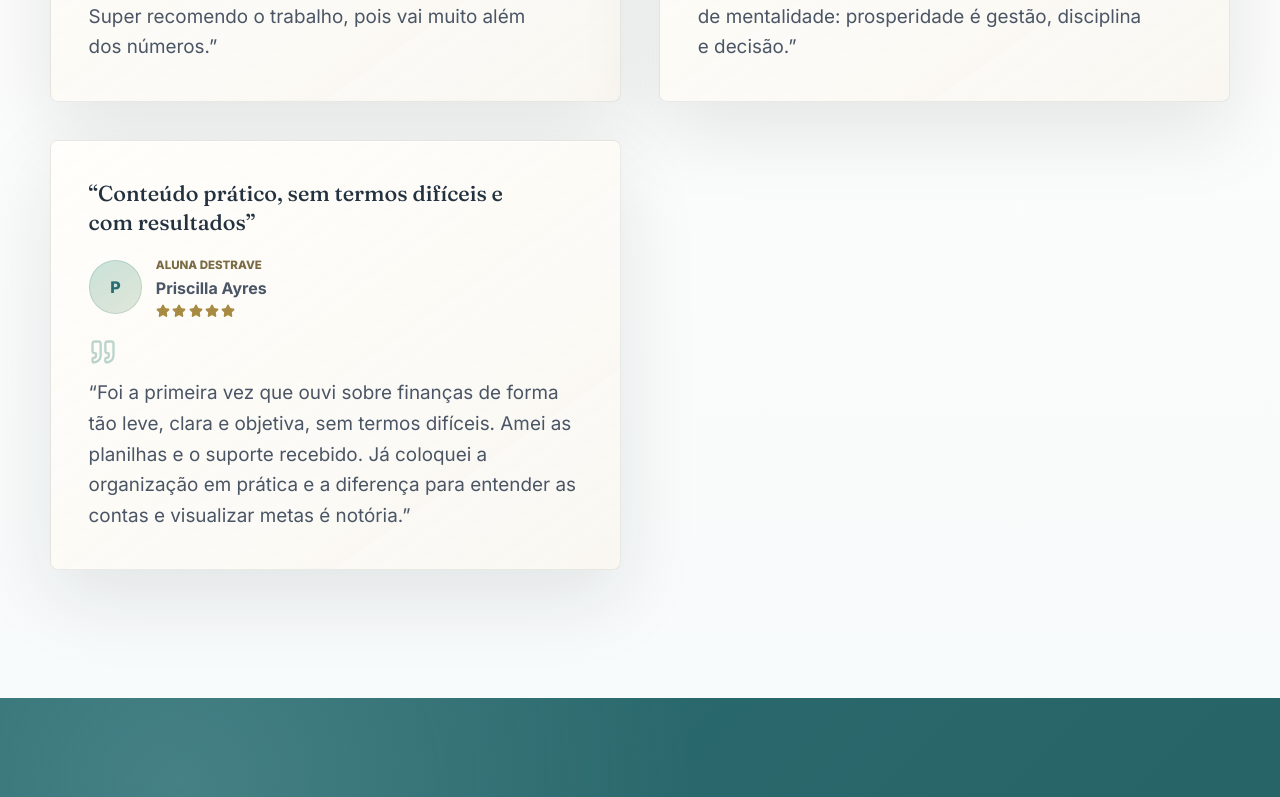
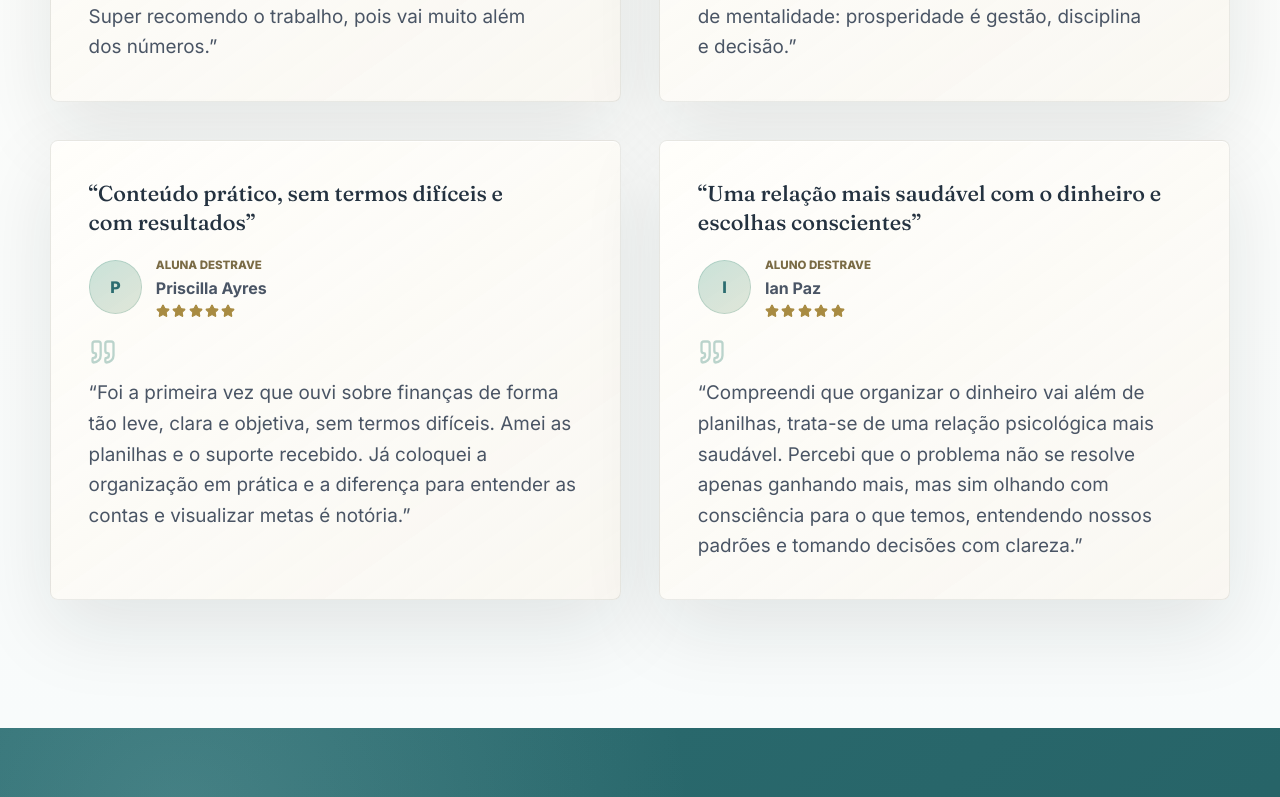
Before and after one commit to designblenduca/destrave-financeiro, a React (Vite) app: page / in a window 1280 px wide. Shown: the part 2900-3697 px from the top of the page. Built offline with nearby package versions, Linux system fonts and the light colour scheme; no server answers.

Commit message:
feat: add Ian Paz to testimonials section and adjust titles to be gender neutral

```diff
--- a/src/App.tsx
+++ b/src/App.tsx
@@ -240,7 +240,7 @@ function TestimonialsSection() {
         <SectionHeader
           align="center"
           eyebrow="Prova social"
-          title="O que dizem as empresárias que já destravaram:"
+          title="O que dizem os empresários que já destravaram:"
         />
         <div className="testimonial-grid">
           {testimonials.map((testimonial, index) => (
@@ -253,7 +253,7 @@ function TestimonialsSection() {
               <div className="testimonial-top">
                 <div className="avatar">{testimonial.name.slice(0, 1)}</div>
                 <div>
-                  <span>Aluna Destrave</span>
+                  <span>{testimonial.label}</span>
                   <strong>{testimonial.name}</strong>
                   <div className="stars" aria-label="Avaliação cinco estrelas">
                     {Array.from({ length: 5 }).map((_, starIndex) => (
--- a/src/content.ts
+++ b/src/content.ts
@@ -44,21 +44,31 @@ export const pain = {
 export const testimonials = [
   {
     name: "Fernanda Ciello",
+    label: "Aluna Destrave",
     phrase: "Finanças de forma leve e com clareza imediata",
     quote:
       "Eu nunca tinha feito uma aula sobre finanças tão leve. Sempre tive dificuldades de olhar para o financeiro por ter um perfil impulsivo, mas as ferramentas me trouxeram clareza sobre o meu momento atual. Super recomendo o trabalho, pois vai muito além dos números.",
   },
   {
     name: "Silmara Xavier",
+    label: "Aluna Destrave",
     phrase: "Um divisor de águas para o crescimento da empresa",
     quote:
       "Entendi que não existe crescimento real sem controle financeiro. Essa aula foi um divisor de águas e me provou que finanças não são apenas números, mas sim consciência e visão de futuro. Tive uma mudança de mentalidade: prosperidade é gestão, disciplina e decisão.",
   },
   {
     name: "Priscilla Ayres",
+    label: "Aluna Destrave",
     phrase: "Conteúdo prático, sem termos difíceis e com resultados",
     quote:
       "Foi a primeira vez que ouvi sobre finanças de forma tão leve, clara e objetiva, sem termos difíceis. Amei as planilhas e o suporte recebido. Já coloquei a organização em prática e a diferença para entender as contas e visualizar metas é notória.",
+  },
+  {
+    name: "Ian Paz",
+    label: "Aluno Destrave",
+    phrase: "Uma relação mais saudável com o dinheiro e escolhas conscientes",
+    quote:
+      "Compreendi que organizar o dinheiro vai além de planilhas, trata-se de uma relação psicológica mais saudável. Percebi que o problema não se resolve apenas ganhando mais, mas sim olhando com consciência para o que temos, entendendo nossos padrões e tomando decisões com clareza.",
   },
 ];
 
--- a/src/styles.css
+++ b/src/styles.css
@@ -1309,16 +1309,20 @@ footer {
     display: flex;
   }
 
-  .testimonial-card-1 {
+  .testimonial-card-1,
+  .testimonial-card-3 {
     transform: rotate(-0.45deg);
   }
 
-  .testimonial-card-2 {
+  .testimonial-card-2,
+  .testimonial-card-4 {
     transform: translateY(1.2rem) rotate(0.45deg);
   }
 
   .testimonial-card-1:hover,
-  .testimonial-card-2:hover {
+  .testimonial-card-2:hover,
+  .testimonial-card-3:hover,
+  .testimonial-card-4:hover {
     transform: translateY(-4px) rotate(0deg);
   }
 }
@@ -2633,7 +2637,9 @@ footer {
   }
 
   .testimonial-card-1,
-  .testimonial-card-2 {
+  .testimonial-card-2,
+  .testimonial-card-3,
+  .testimonial-card-4 {
     transform: none !important;
   }
 
```
